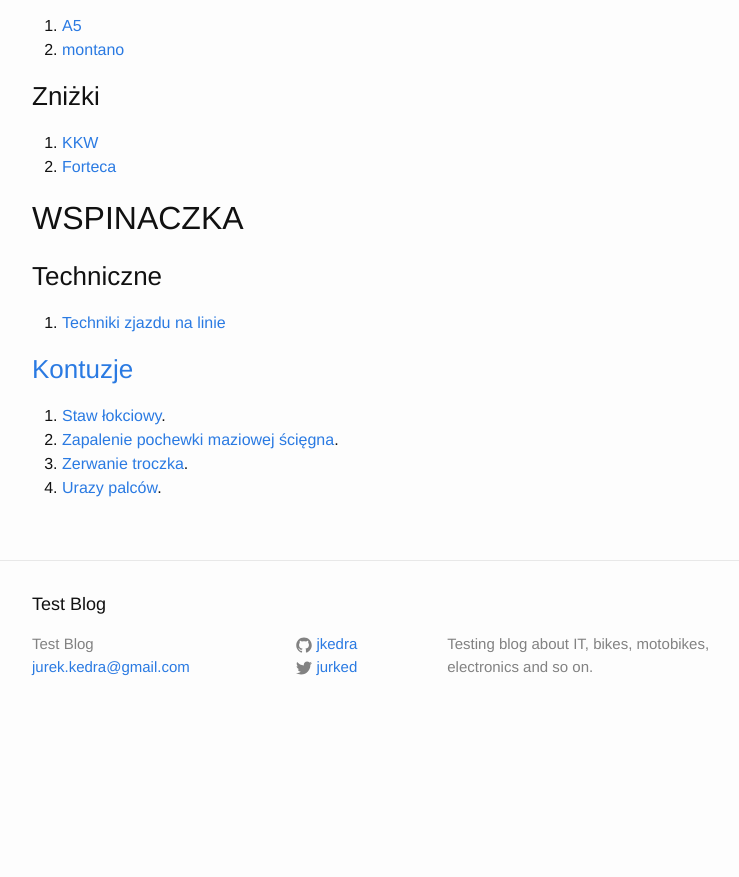
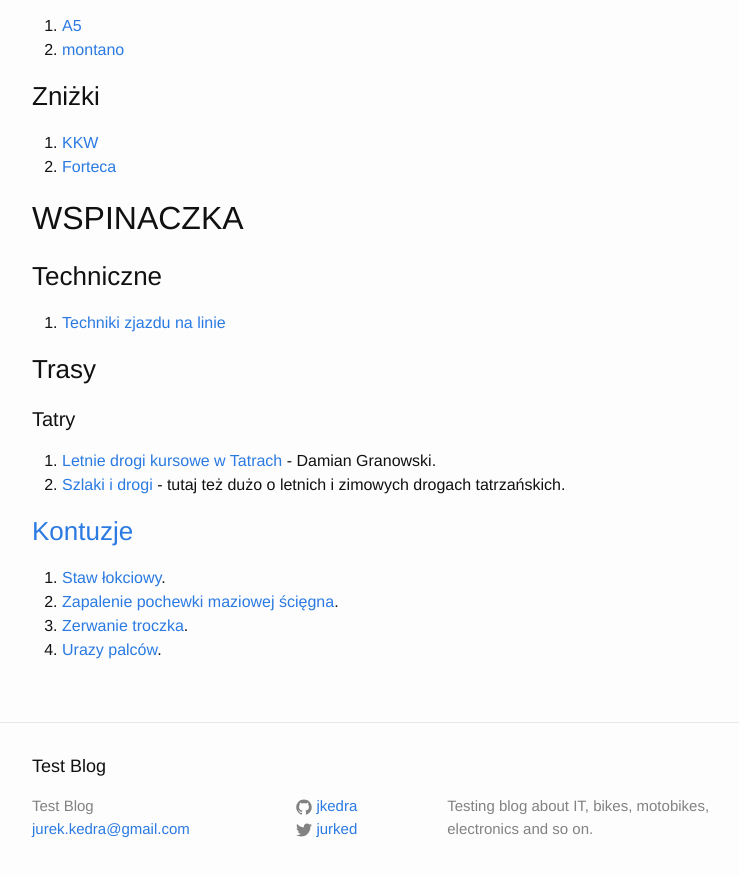
Before and after one commit to jkedra/jkedra.github.io, a Jekyll site: the page built from _posts/2017-03-05-wspinanie.md, in a window 1280 px wide and 900 px high, scrolled down 831 px. Shown: the top 877 px of the window, without its empty margins (238-977 px from the left). Built offline with Jekyll 4.4.1, drawn with Linux system fonts in a browser that asks for light colours; before the commit the page ends 1569 px from its top, so only the background shows below that.

Commit message:
Update wspiania

```diff
--- a/_posts/2017-03-05-wspinanie.md
+++ b/_posts/2017-03-05-wspinanie.md
@@ -47,6 +47,14 @@ language: pl
 
 1. [Techniki zjazdu na linie][zjazd1]
 
+### Trasy
+
+#### Tatry
+
+1. [Letnie drogi kursowe w Tatrach][gran-tatr-let1] -
+    Damian Granowski.
+2. [Szlaki i drogi](http://szlakiidrogi.pl/) -
+    tutaj też dużo o letnich i zimowych drogach tatrzańskich.
 
 ### [Kontuzje](http://wspinanie.pl/tag/abc-pierwszej-pomocy-przy-kontuzjach/)
 
```
Also changed, not shown: other parts of _posts/2017-03-05-wspinanie.md (+1 -0 lines).
